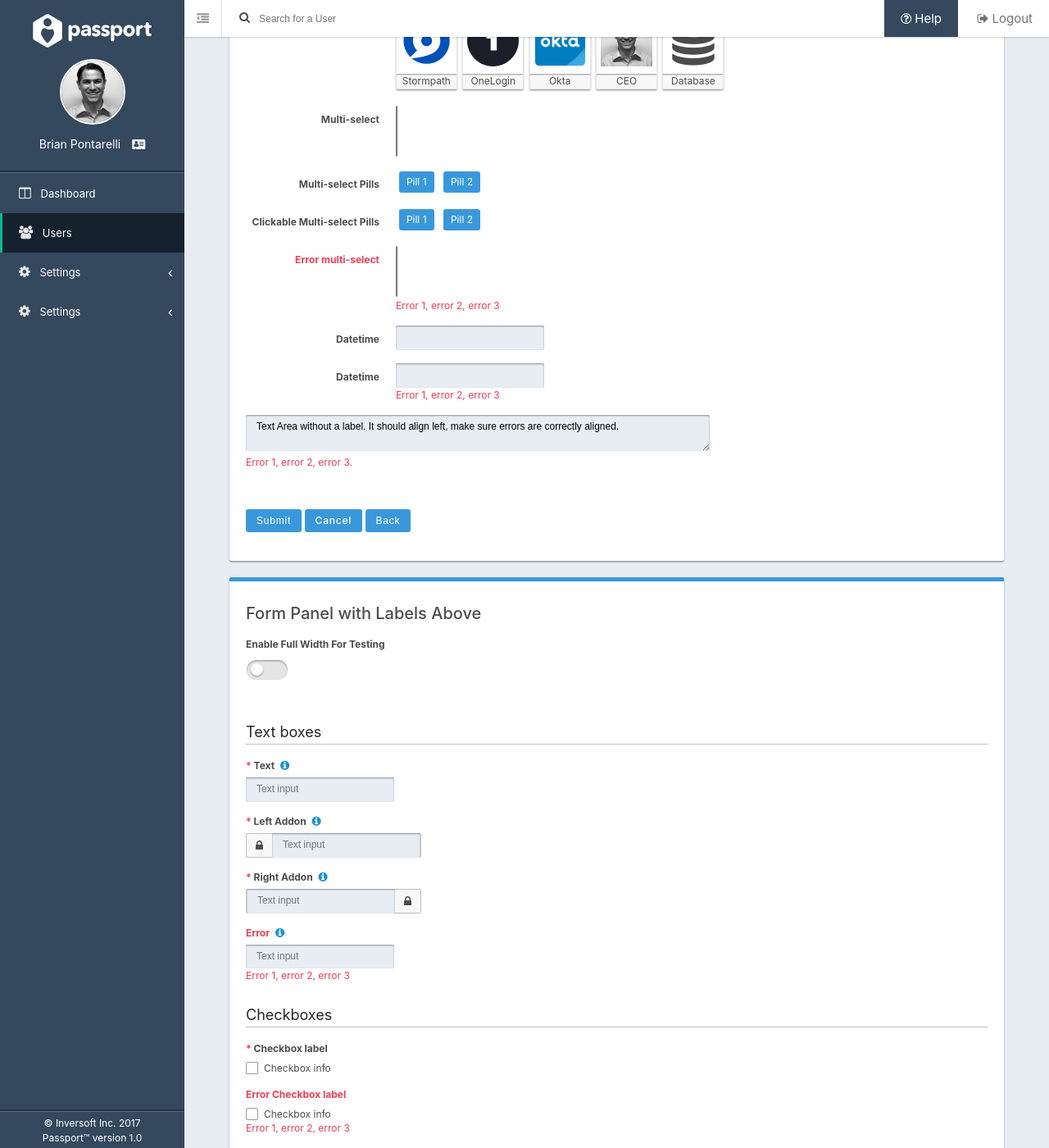
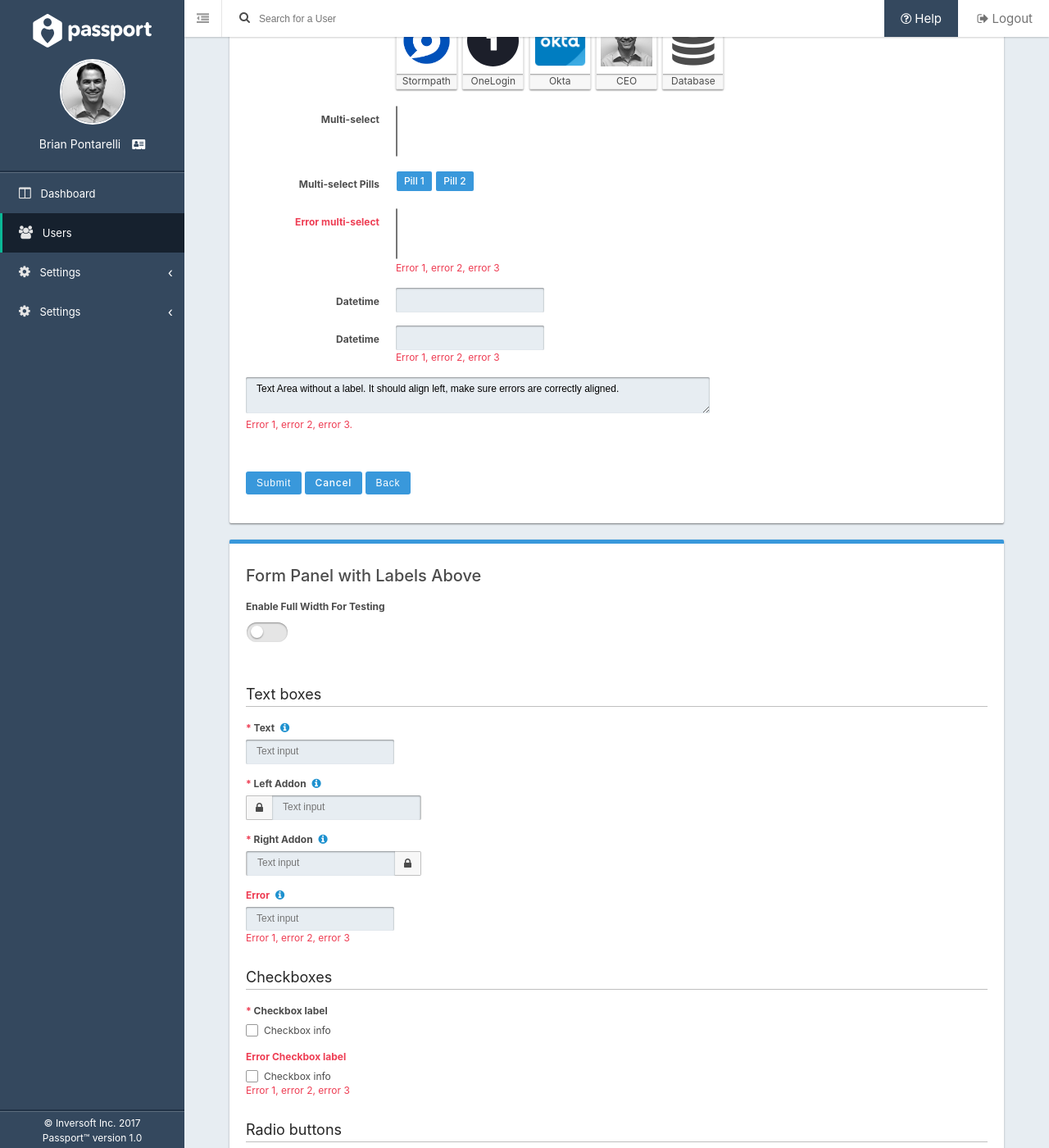
Before and after one commit to FusionAuth/fusionauth-style, a Jekyll site: the page built from index.md, in a window 1280 px wide and 1400 px high, scrolled down 4853 px. Shown: the whole window at 82% size. Built offline with Jekyll 4.4.1, drawn with Linux system fonts in a browser that asks for light colours.

Commit message:
tweak multiple-select-pills

```diff
--- a/_layouts/default.html
+++ b/_layouts/default.html
@@ -982,13 +982,6 @@
                     </div>
                   </div>
                   <div class="form-row">
-                    <label>Clickable Multi-select Pills</label>
-                    <div class="multiple-select-pills clickable">
-                      <span>Pill 1</span>
-                      <span>Pill 2</span>
-                    </div>
-                  </div>
-                  <div class="form-row">
                     <label for="error-multi-select" class="error">Error multi-select</label>
                     <select id="error-multi-select" multiple="multiple" class="error multiple-select">
                     </select>
--- a/_sass/forms.scss
+++ b/_sass/forms.scss
@@ -634,16 +634,13 @@
   span {
     background: $multiple-select-option-background-color;
     background-clip: padding-box;
+    border: 1px solid transparent; // ensure a border when they wrap
     border-radius: 3px;
+    color: $blue-button-color;
     cursor: default;
-    margin: 1px 4px;
-    padding: 4px 9px;
-    color: white;
     display: inline-block;
-  }
-
-  &.clickable span {
-    cursor: pointer;
+    font-weight: 500;
+    padding: 3px 9px;
   }
 }
 
```
